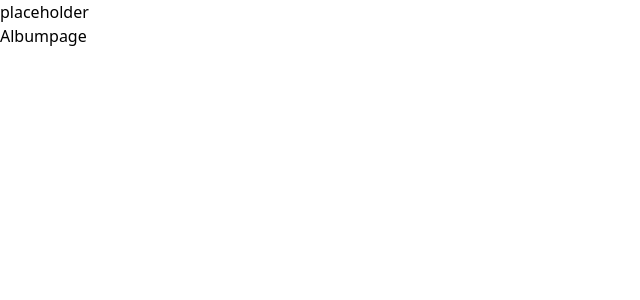
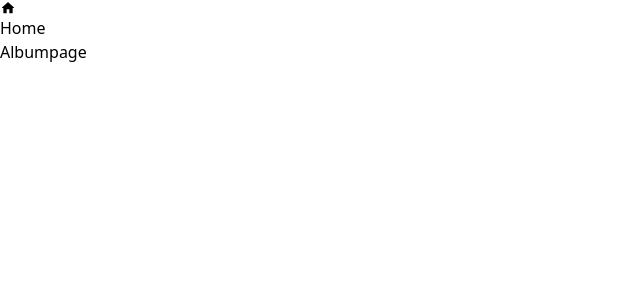
Before and after one commit to 4v0n/4sonic, a React (Vite) app: page /album/1 in a window 1280 px wide. Shown: the top 300 px of the page, without its empty margins (0-640 px from the left). Built offline with nearby package versions, Linux system fonts and the light colour scheme.

Commit message:
Create simple tab component

```diff
--- a/package.json
+++ b/package.json
@@ -14,8 +14,10 @@
     "@tauri-apps/api": ">=2.0.0",
     "@tauri-apps/plugin-shell": ">=2.0.0",
     "@types/react-router-dom": "^5.3.3",
+    "classnames": "^2.5.1",
     "four_sonic": "file:",
     "prisma": "^5.20.0",
+    "prop-types": "^15.8.1",
     "react": "^18.2.0",
     "react-dom": "^18.2.0",
     "react-router-dom": "^6.27.0",
--- a/src/App.tsx
+++ b/src/App.tsx
@@ -1,7 +1,7 @@
 import { BrowserRouter as Router, Route, Routes } from "react-router-dom";
 import "./App.css";
 import { Homepage } from "./components/Homepage";
-import { Topbar } from "./components/topbar";
+import { Topbar } from "./components/Topbar/Topbar";
 import { Searchpage } from "./components/Searchpage";
 import { Librarypage } from "./components/Librarypage";
 import { Playlistpage } from "./components/Playlistpage";
--- a/src/components/Topbar.tsx
+++ /dev/null
@@ -1,11 +0,0 @@
-import { Link } from "react-router-dom";
-
-export function Topbar() {
-  return (
-    <div>
-      <nav>
-        placeholder
-      </nav>
-    </div>
-  );
-};
--- /dev/null
+++ b/src/components/Topbar/Topbar.tsx
@@ -0,0 +1,11 @@
+import Topbartab from "./Topbartab";
+
+export function Topbar() {
+  return (
+    <div>
+      <nav>
+        <Topbartab icon="/frontAssets/home.svg" text="Home" href="/" />
+      </nav>
+    </div>
+  );
+};
--- /dev/null
+++ b/src/components/Topbar/Topbartab.tsx
@@ -0,0 +1,28 @@
+interface TopbartabProps {
+  icon: string;
+  text: string;
+  href: string;
+}
+
+const Topbartab: React.FC<TopbartabProps> = ({
+  icon,
+  text,
+  href,
+}) => {
+  return (
+    <a href={href || "#"}>
+      <div>
+        {icon && (
+          <img src={icon} alt={text} />
+        )}
+      </div>
+      <div>
+        {text && (
+          <p>{text}</p>
+        )}
+      </div>
+    </a>
+  );
+};
+
+export default Topbartab;
```
Also changed, not shown: public/frontAssets/home.svg (added), 1 other file (tests, documents, lock files or other folders).
